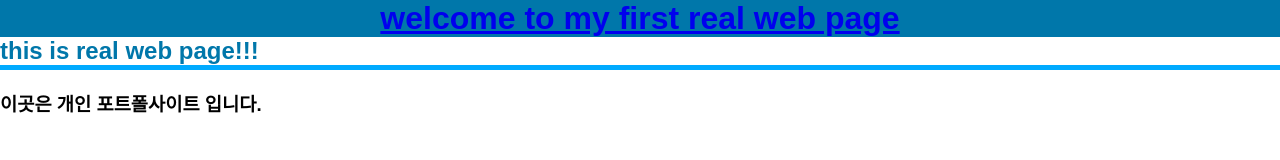
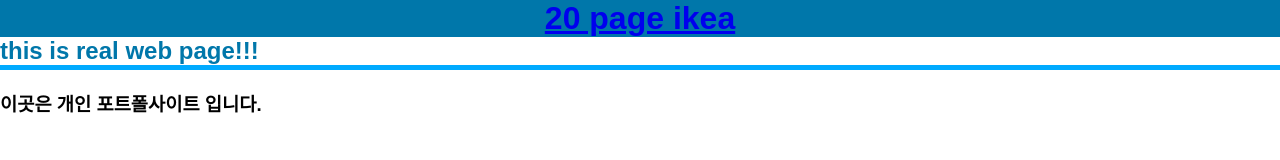
Before and after one commit to soyeongJung/web20pages, a plain HTML site: page index.html in a window 1280 px wide. Drawn offline with Linux system fonts and the light colour scheme.

Commit message:
ikea index modify

```diff
--- a/index.html
+++ b/index.html
@@ -11,7 +11,7 @@
   </style>
 </head>
 <body>
-  <h1><a href="https://soyeongjung.github.io/web20pages/html/html_src/index.html">welcome to my first real web page</a></h1>
+  <h1><a href="https://soyeongjung.github.io/web20pages/html/html_src/index.html">20 page ikea</a></h1>
   <h2>this is real web page!!!</h2>
   <h3>이곳은 개인 포트폴사이트 입니다.</h3>
 </body>
```
